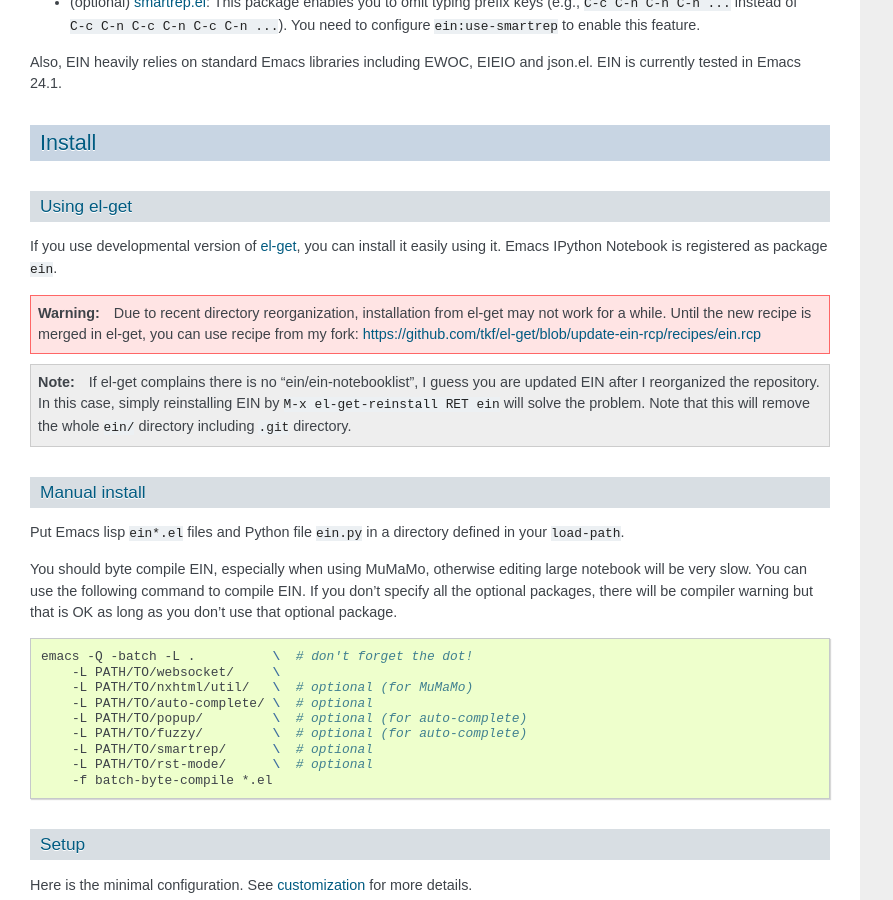
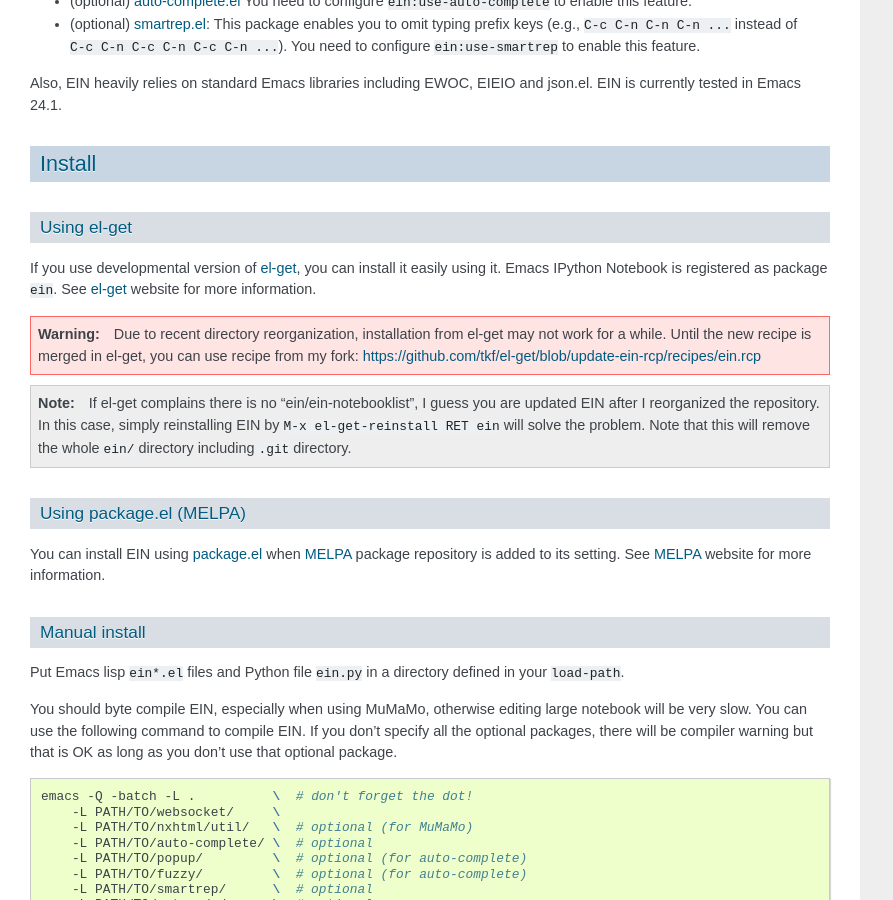
Before and after one commit to millejoh/emacs-ipython-notebook, a Sphinx documentation site: the page built from doc/source/index.rst, in a window 1280 px wide and 900 px high, scrolled down 2123 px. Shown: the whole window, without its empty margins (0-893 px from the left). Built offline with Sphinx 7.4.7, drawn with Linux system fonts in a browser that asks for light colours; cross-references to code outside the pages are shown as plain code; some of the changed text lies outside the part shown.

Commit message:
Add MELPA as an installation method

```diff
--- a/doc/source/index.rst
+++ b/doc/source/index.rst
@@ -114,7 +114,7 @@
 
 If you use developmental version of `el-get`_, you can install it
 easily using it.  Emacs IPython Notebook is registered as package
-``ein``.
+``ein``.   See `el-get`_ website for more information.
 
 .. _el-get: https://github.com/dimitri/el-get
 
@@ -128,6 +128,16 @@
    this case, simply reinstalling EIN by ``M-x el-get-reinstall RET ein``
    will solve the problem.  Note that this will remove the whole
    ``ein/`` directory including ``.git`` directory.
+
+
+Using package.el (MELPA)
+^^^^^^^^^^^^^^^^^^^^^^^^
+
+You can install EIN using `package.el`_ when MELPA_ package repository
+is added to its setting. See MELPA_ website for more information.
+
+.. _`package.el`: http://emacswiki.org/emacs/ELPA
+.. _MELPA: https://github.com/milkypostman/melpa
 
 
 Manual install
```
